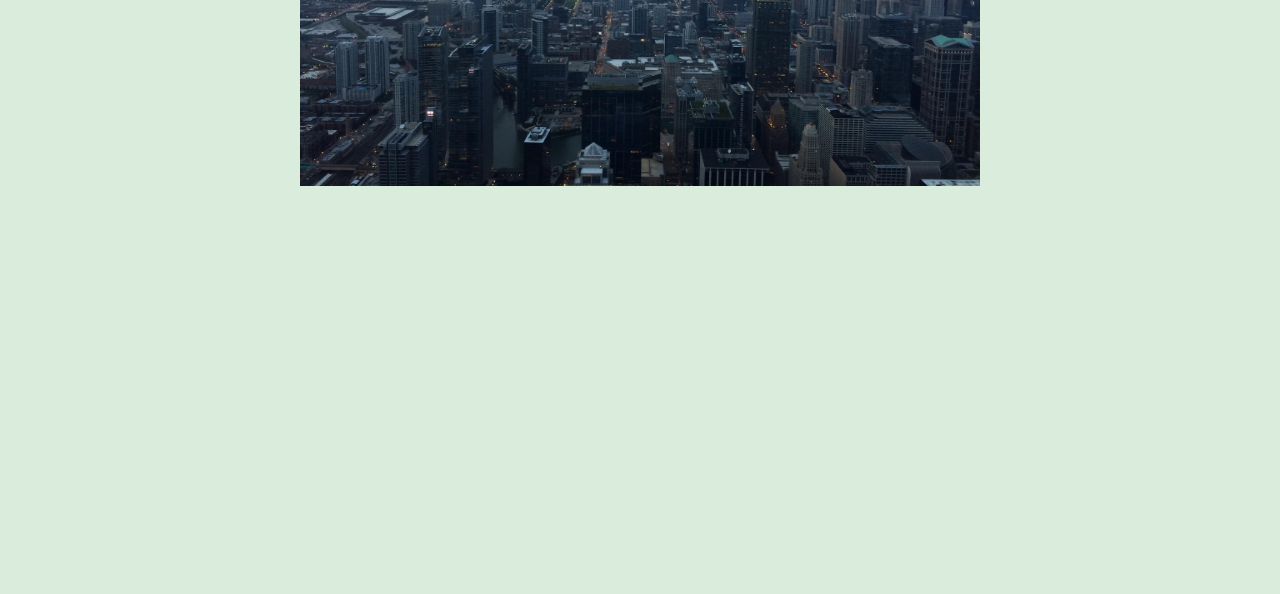
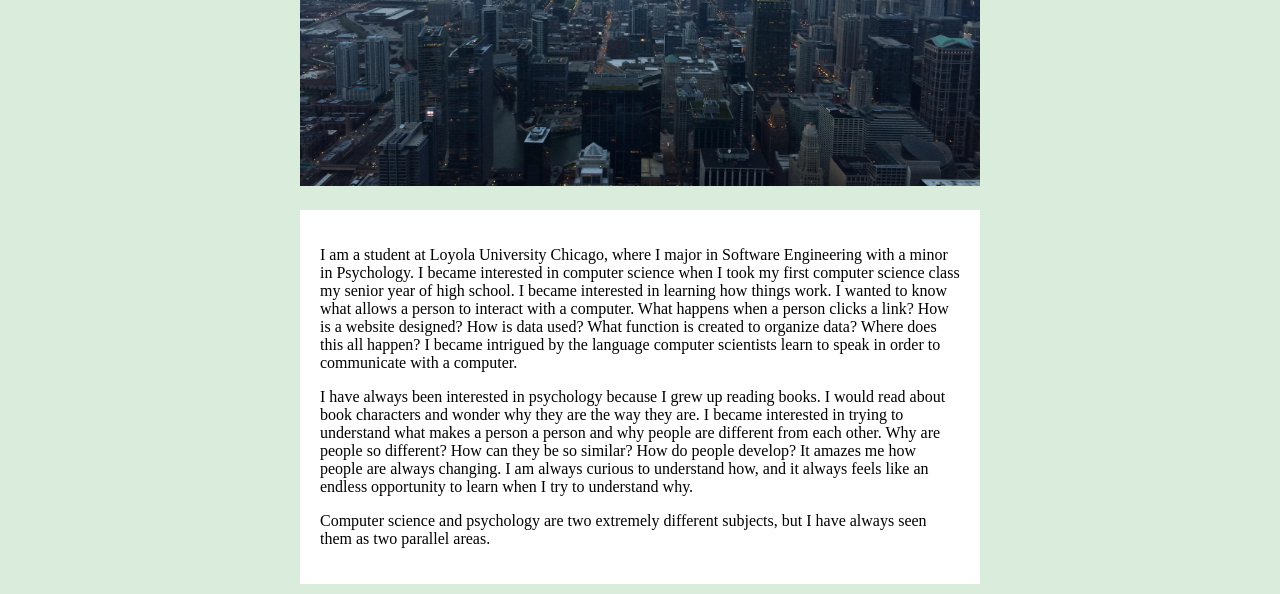
Before and after one commit to Zoryna/janeen-soria-website, a plain HTML site: page about.html in a window 1280 px wide. Shown: the part 322-916 px from the top of the page. Before the commit the page ends 800 px from the top, so only its background shows below. Drawn offline with Linux system fonts and the light colour scheme.

Commit message:
Wrote some paragprahs in the about page

```diff
--- a/about.html
+++ b/about.html
@@ -21,25 +21,46 @@
   <div class="aboutcontents">
 
     <div class="pictures">
-      <img src ="img/aboutpic.jpg" alt="Lincoln Park, Chicago">
+      <img src ="img/aboutpic.jpg" alt="Sears Tower, Chicago">
       <h1>About</h1>
-      <p>A Software Engineer with a Psychology Background</p>
+      <p>A Software Engineer With A Psychology Background</p>
     </div>
+
+    <div class="profile">
+      <!--
+      <img src="img/profilepic.jpg" alt="Profile Picture"> -->
+      <p>
+        I am a student at Loyola University Chicago, where I major in
+        Software Engineering with a minor in Psychology. I became interested in
+        computer science when I took my first computer science class my senior
+        year of high school. I became interested in learning how things work.
+        I wanted to know what allows a person to interact with a computer.
+        What happens when a person clicks a link? How is a website designed?
+        How is data used? What function is created to organize data?
+        Where does this all happen? I became intrigued by the language computer
+        scientists learn to speak in order to communicate with a computer.
+      </p>
+
+      <p>
+        I have always been interested in psychology because I grew up reading
+        books. I would read about book characters and wonder why they are the
+        way they are. I became interested in trying to understand what makes a
+        person a person and why people are different from each other. Why are
+        people so different? How can they be so similar? How do people develop?
+        It amazes me how people are always changing. I am always curious to
+        understand how, and it always feels like an endless opportunity to learn
+        when I try to understand why.
+      </p>
+
+      <p> <!--finish writing-->
+        Computer science and psychology are two extremely different subjects,
+        but I have always seen them as two parallel areas.
+      </p>
 
 
 
 
-
-
-
-
-
-
-
-
-
-
-
+    </div>
 
   <div>
 
--- a/css/about.css
+++ b/css/about.css
@@ -4,3 +4,18 @@
   margin-left: 300px; /*margins of the image and text*/
   margin-right: 300px;
 }
+
+.profile {
+  display: block;
+  margin-top: 20px;
+  margin-bottom: 10px;
+  padding: 20px;
+  background-color: white;
+}
+
+.profile img {
+
+
+
+
+}
```
Also changed, not shown: home.html (+1 -1 lines).
